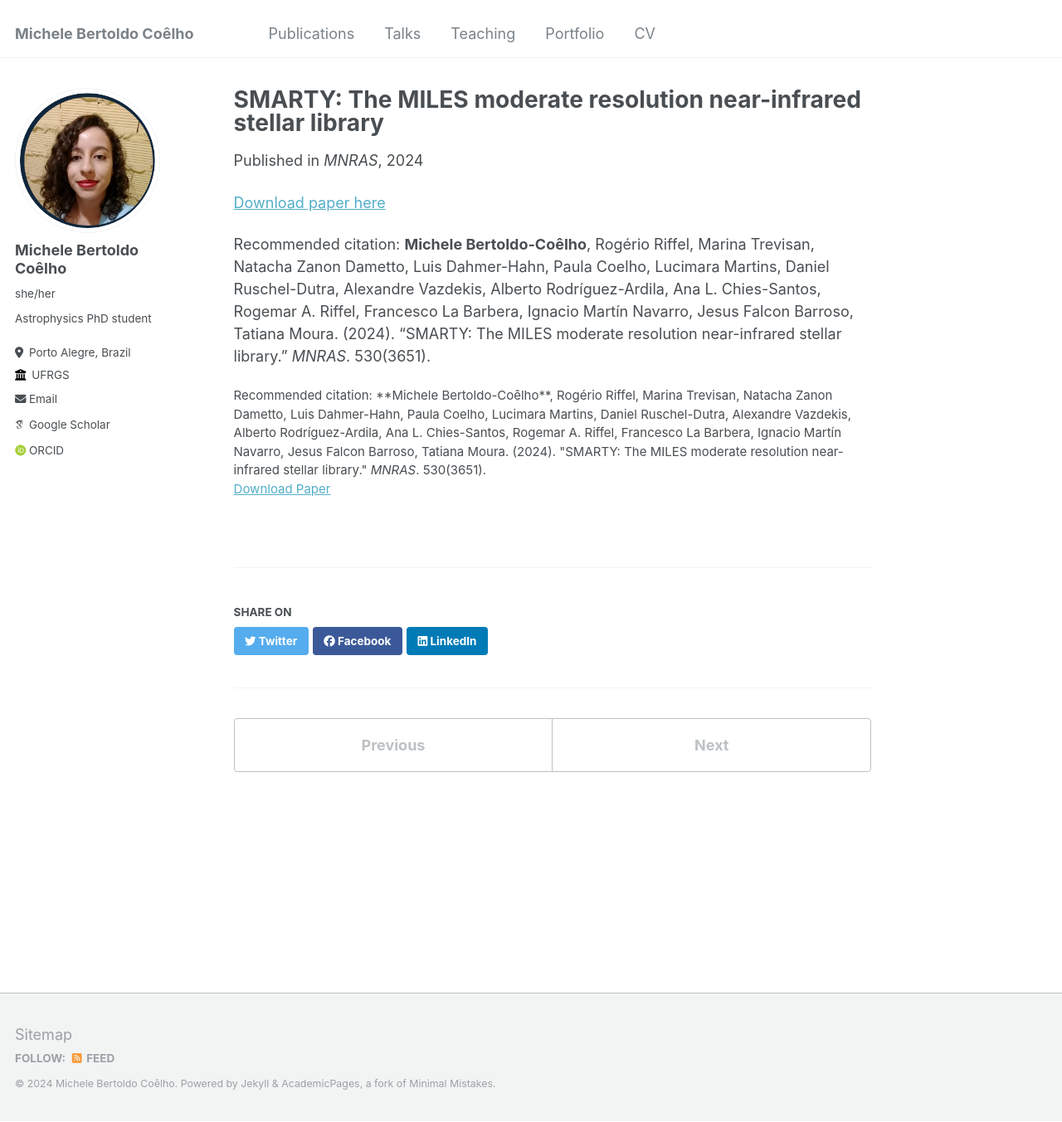
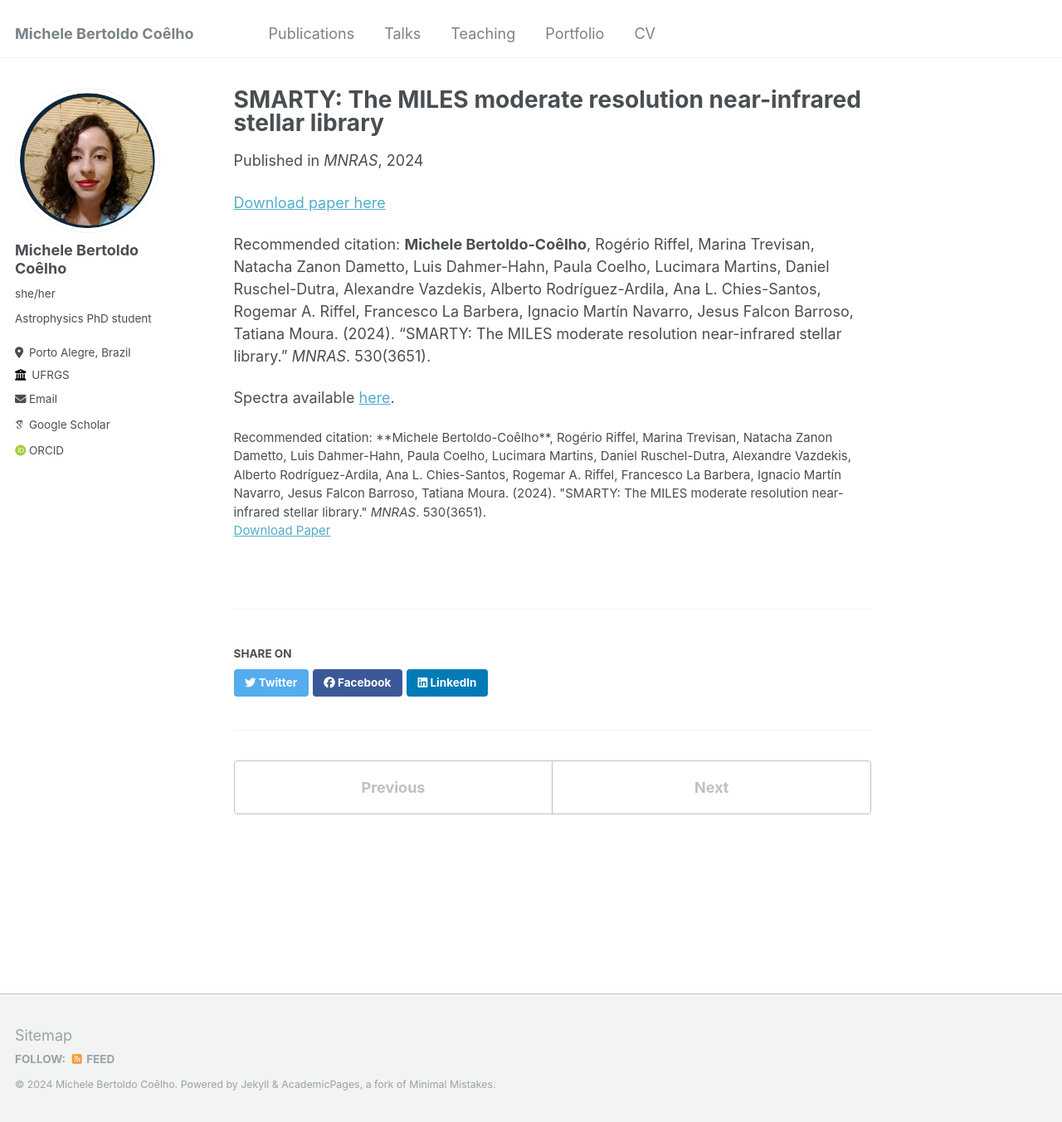
Before and after one commit to michele-bc/michele-bc.github.io, a Jekyll site: the page built from _publications/2024-04-23-Paper-SMARTY.md, in a window 1280 px wide and 1353 px high. Shown: the whole window at 83% size. Built offline with Jekyll 4.4.1, drawn with Linux system fonts in a browser that asks for light colours; some web fonts are replaced.

Commit message:
Update 2024-04-23-Paper-SMARTY.md

```diff
--- a/_publications/2024-04-23-Paper-SMARTY.md
+++ b/_publications/2024-04-23-Paper-SMARTY.md
@@ -11,3 +11,5 @@ citation: '**Michele Bertoldo-Coêlho**, Rogério Riffel, Marina Trevisan, Natac
 <a href='https://academic.oup.com/mnras/article/530/4/3651/7656969'>Download paper here</a>
 
 Recommended citation: **Michele Bertoldo-Coêlho**, Rogério Riffel, Marina Trevisan, Natacha Zanon Dametto, Luis Dahmer-Hahn, Paula Coelho, Lucimara Martins, Daniel Ruschel-Dutra, Alexandre Vazdekis, Alberto Rodríguez-Ardila, Ana L. Chies-Santos, Rogemar A. Riffel, Francesco La Barbera, Ignacio Martín Navarro, Jesus Falcon Barroso, Tatiana Moura. (2024). "SMARTY: The MILES moderate resolution near-infrared stellar library." <i>MNRAS</i>. 530(3651).
+
+Spectra available [here](https://www.if.ufrgs.br/~riffel/smarty/).
```
